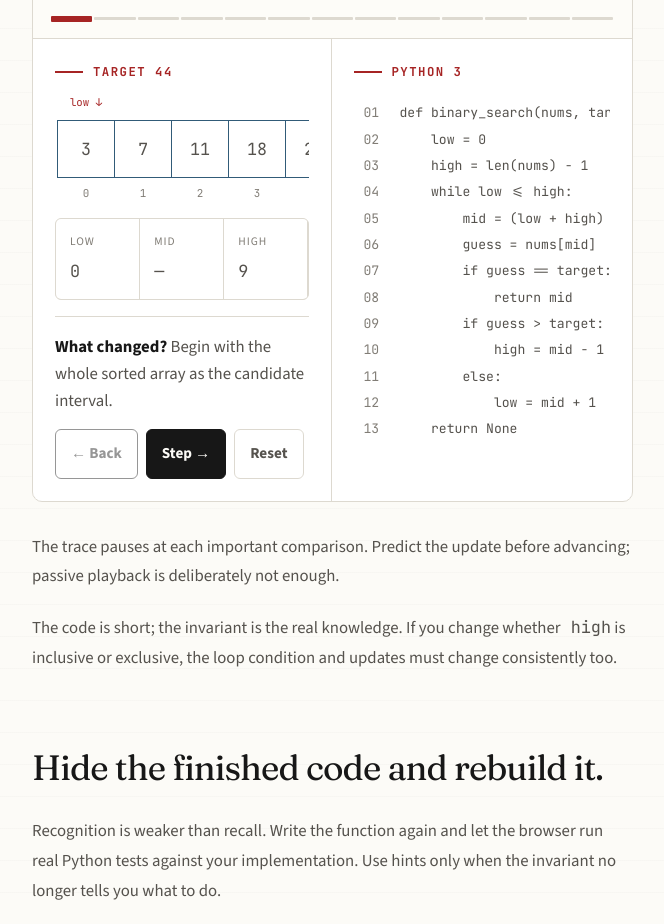
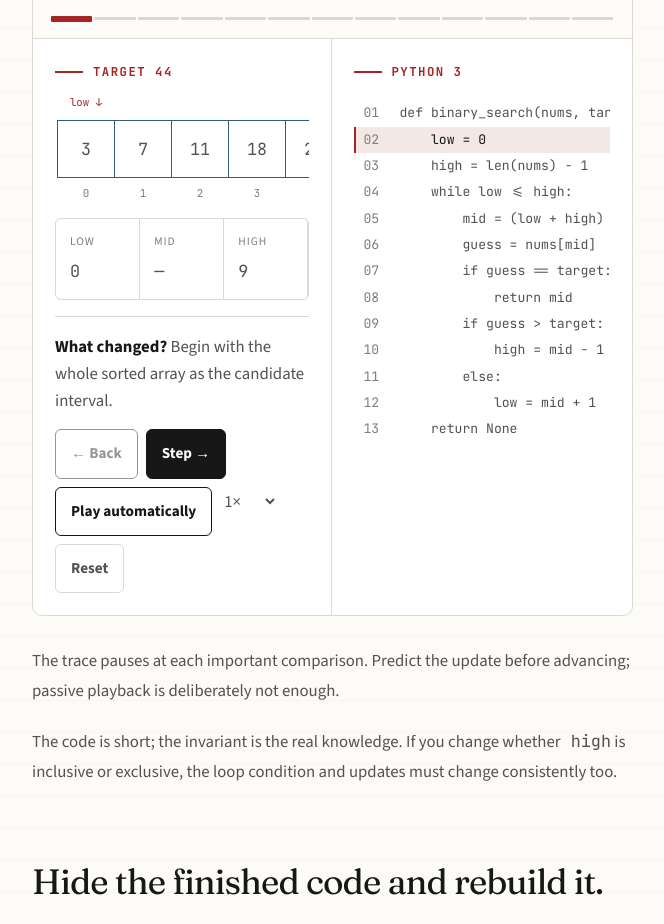
Before and after one commit to anatwork14/agocode, a Next.js app: page /learn/binary-search in a window 1280 px wide. Shown: the part 3460-4384 px from the top of the page, without its empty margins (234-898 px from the left). Built offline with nearby package versions, Linux system fonts and the light colour scheme.

Commit message:
feat: add semantic code sync and guarded autoplay

```diff
--- a/components/binary-search/BinarySearchTrace.tsx
+++ b/components/binary-search/BinarySearchTrace.tsx
@@ -1,7 +1,19 @@
 "use client";
 
-import { FormEvent, useMemo, useReducer, useState } from "react";
-import { binarySearchExample, buildBinarySearchTrace } from "@/lib/algorithms/binarySearch";
+import { FormEvent, useEffect, useMemo, useReducer, useState } from "react";
+import {
+  binarySearchCodeLines,
+  binarySearchExample,
+  buildBinarySearchTrace,
+} from "@/lib/algorithms/binarySearch";
+import {
+  canAutoplayAdvance,
+  initialPlaybackState,
+  playbackDelayMs,
+  playbackReducer,
+  playbackSpeeds,
+  type PlaybackSpeedId,
+} from "@/lib/visualization/playback";
 import { initialTimelineState, timelineReducer } from "@/lib/visualization/timeline";
 
 type BinarySearchTraceProps = {
@@ -14,22 +26,6 @@ type PredictionAnswer = {
   correct: boolean;
   lastOptionId: string;
 };
-
-const code = [
-  "def binary_search(nums, target):",
-  "    low = 0",
-  "    high = len(nums) - 1",
-  "    while low <= high:",
-  "        mid = (low + high) // 2",
-  "        guess = nums[mid]",
-  "        if guess == target:",
-  "            return mid",
-  "        if guess > target:",
-  "            high = mid - 1",
-  "        else:",
-  "            low = mid + 1",
-  "    return None",
-];
 
 function eventLabel(type: string) {
   if (type === "SET_RANGE") return "range";
@@ -49,26 +45,55 @@ export function BinarySearchTrace({
   const [targetDraft, setTargetDraft] = useState(String(binarySearchExample.target));
   const [scenarioError, setScenarioError] = useState("");
   const [timeline, dispatchTimeline] = useReducer(timelineReducer, initialTimelineState);
+  const [playback, dispatchPlayback] = useReducer(playbackReducer, initialPlaybackState);
   const [answers, setAnswers] = useState<Record<number, PredictionAnswer>>({});
 
   const steps = useMemo(() => buildBinarySearchTrace(values, target), [values, target]);
   const { index, maxUnlocked } = timeline;
   const step = steps[index];
+  const currentAnswer = answers[index];
+  const predictionLocked = Boolean(requirePrediction && step?.prediction && !currentAnswer?.correct);
+
+  useEffect(() => {
+    if (!canAutoplayAdvance({ state: playback, index, length: steps.length, locked: predictionLocked })) {
+      if (playback.playing && steps.length > 0 && index >= steps.length - 1) {
+        dispatchPlayback({ type: "stop" });
+      }
+      return;
+    }
+
+    const timer = window.setTimeout(() => {
+      dispatchTimeline({ type: "advance", length: steps.length, locked: predictionLocked });
+    }, playbackDelayMs(playback));
+
+    return () => window.clearTimeout(timer);
+  }, [index, playback, predictionLocked, steps.length]);
 
   if (!step) return null;
 
-  const currentAnswer = answers[index];
-  const predictionLocked = Boolean(requirePrediction && step.prediction && !currentAnswer?.correct);
   const answeredPredictions = Object.values(answers).filter((answer) => answer.correct);
   const firstTryCorrect = answeredPredictions.filter((answer) => answer.attempts === 1).length;
 
   function resetTrace() {
     dispatchTimeline({ type: "reset" });
+    dispatchPlayback({ type: "stop" });
     setAnswers({});
   }
 
   function advanceTrace() {
     dispatchTimeline({ type: "advance", length: steps.length, locked: predictionLocked });
+  }
+
+  function toggleAutoplay() {
+    if (playback.playing) {
+      dispatchPlayback({ type: "stop" });
+      return;
+    }
+    if (index >= steps.length - 1) {
+      dispatchTimeline({ type: "reset" });
+      setAnswers({});
+    }
+    dispatchPlayback({ type: "play" });
   }
 
   function answerPrediction(optionId: string) {
@@ -177,7 +202,10 @@ export function BinarySearchTrace({
           max={Math.max(maxUnlocked, 0)}
           step={1}
           value={index}
-          onChange={(event) => dispatchTimeline({ type: "scrub", index: Number(event.target.value) })}
+          onChange={(event) => {
+            dispatchPlayback({ type: "stop" });
+            dispatchTimeline({ type: "scrub", index: Number(event.target.value) });
+          }}
           disabled={maxUnlocked === 0}
           aria-label="Scrub through visited trace steps"
         />
@@ -288,6 +316,9 @@ export function BinarySearchTrace({
                   {predictionFeedback}
                 </p>
               ) : null}
+              {playback.playing && predictionLocked ? (
+                <p className="prediction-feedback">Autoplay is waiting for your prediction; it never skips a prediction gate.</p>
+              ) : null}
             </div>
           ) : null}
 
@@ -295,7 +326,10 @@ export function BinarySearchTrace({
             <button
               type="button"
               className="button"
-              onClick={() => dispatchTimeline({ type: "back" })}
+              onClick={() => {
+                dispatchPlayback({ type: "stop" });
+                dispatchTimeline({ type: "back" });
+              }}
               disabled={index === 0}
             >
               ← Back
@@ -308,6 +342,19 @@ export function BinarySearchTrace({
             >
               {step.prediction && requirePrediction ? "Apply update →" : "Step →"}
             </button>
+            <button type="button" className="button" onClick={toggleAutoplay}>
+              {playback.playing ? "Pause autoplay" : index === steps.length - 1 ? "Replay automatically" : "Play automatically"}
+            </button>
+            <label>
+              <span className="sr-only">Autoplay speed</span>
+              <select
+                aria-label="Autoplay speed"
+                value={playback.speedId}
+                onChange={(event) => dispatchPlayback({ type: "set-speed", speedId: event.target.value as PlaybackSpeedId })}
+              >
+                {playbackSpeeds.map((speed) => <option value={speed.id} key={speed.id}>{speed.label}</option>)}
+              </select>
+            </label>
             <button type="button" className="button button--quiet" onClick={resetTrace}>
               Reset
             </button>
@@ -317,12 +364,12 @@ export function BinarySearchTrace({
         <section aria-label="Synchronized Python code">
           <div className="eyebrow">Python 3</div>
           <ol className="code-listing code-listing--spaced">
-            {code.map((line, lineIndex) => {
+            {binarySearchCodeLines.map((line, lineIndex) => {
               const number = lineIndex + 1;
               return (
-                <li className={`code-line ${step.activeLine === number ? "code-line--active" : ""}`} key={`${number}-${line}`}>
+                <li className={`code-line ${step.activeCodeLineId === line.id ? "code-line--active" : ""}`} key={line.id}>
                   <span className="code-line__number">{String(number).padStart(2, "0")}</span>
-                  <code>{line}</code>
+                  <code>{line.text}</code>
                 </li>
               );
             })}
```
